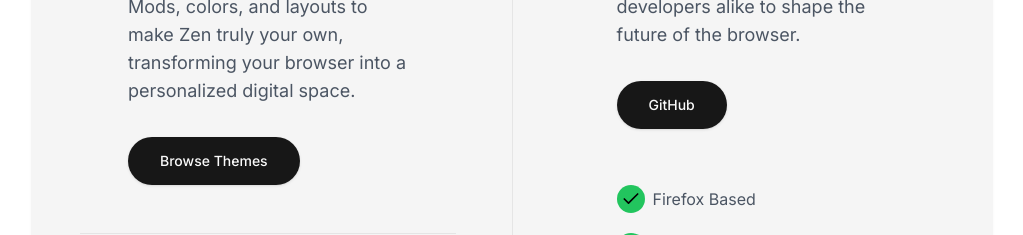
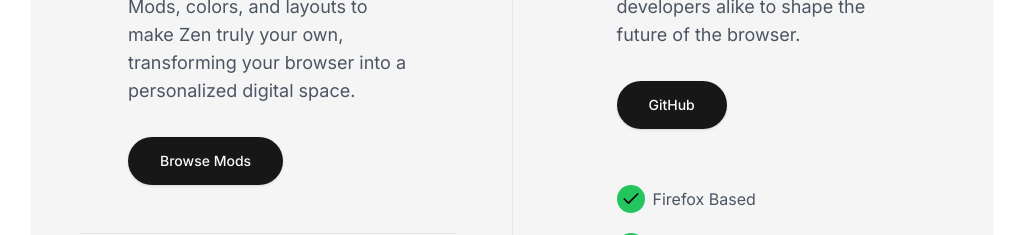
Before and after one commit to zen-browser/www, a Next.js app: page / in a window 1280 px wide. Shown: the part 2640-2875 px from the top of the page, without its empty margins (128-1151 px from the left). Built offline with nearby package versions, Linux system fonts and the light colour scheme.

Commit message:
rename Browse Themes button to be Browse Mods

```diff
--- a/src/components/features.tsx
+++ b/src/components/features.tsx
@@ -54,7 +54,7 @@ export default function Features() {
 						</p>
 						<div className="relative">
 							<Link href="/mods" prefetch={false}>
-								<Button className="mt-8">Browse Themes</Button>
+								<Button className="mt-8">Browse Mods</Button>
 							</Link>
 						</div>
 					</div>
```
